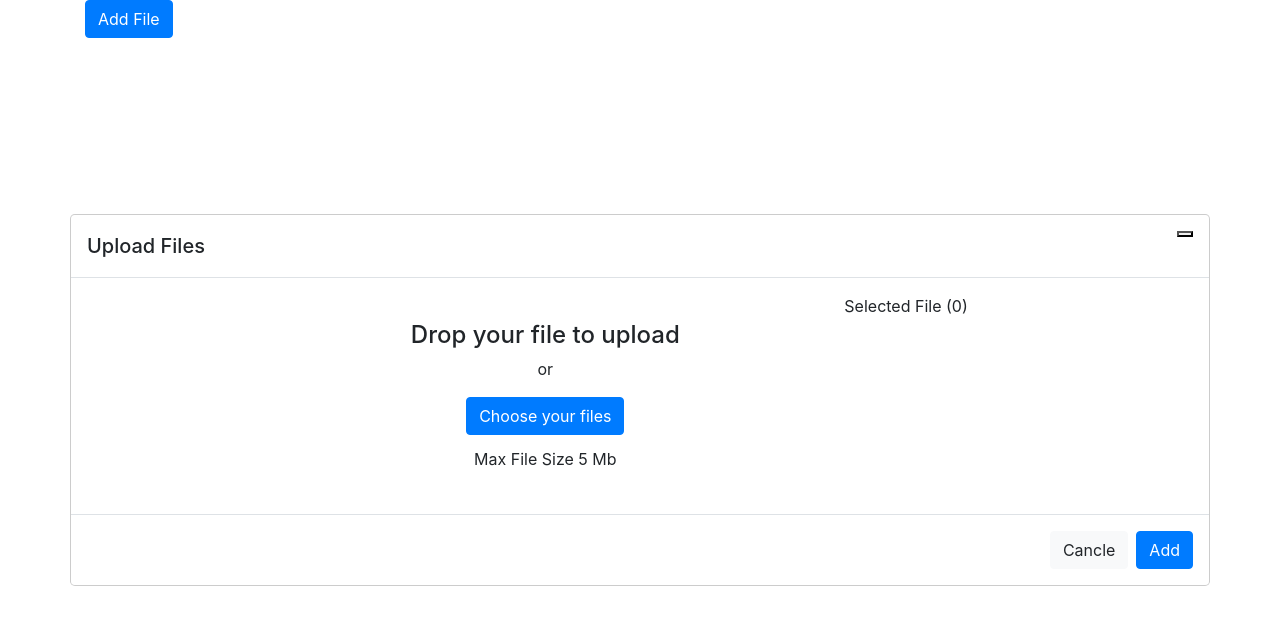
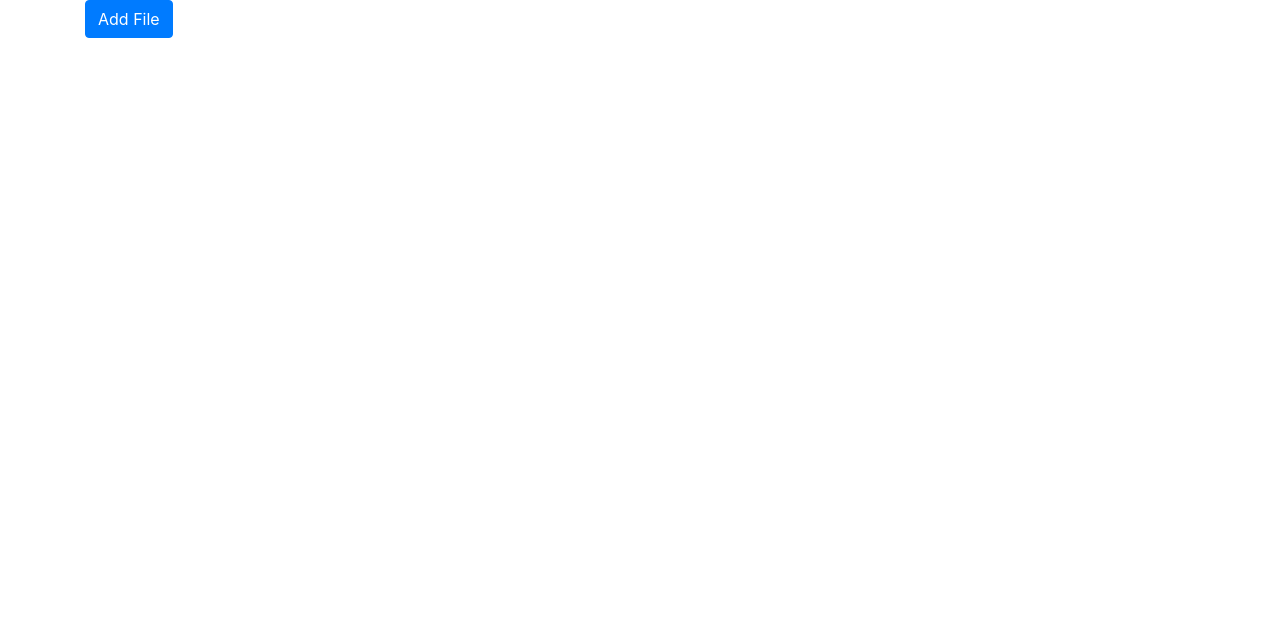
Before and after one commit to Amit-Mahamuni/fileuploader, a React (Create React App) app: page / in a window 1280 px wide. Shown: the top 624 px of the page. Built offline with nearby package versions, Linux system fonts and the light colour scheme.

Commit message:
update separeate component

```diff
--- a/package.json
+++ b/package.json
@@ -6,7 +6,9 @@
     "axios": "^0.27.2",
     "react": "^18.2.0",
     "react-dom": "^18.2.0",
-    "react-scripts": "5.0.1"
+    "react-scripts": "5.0.1",
+    "bootstrap": "^4.4.1",
+    "react-bootstrap": "^1.0.0-beta.17"
   },
   "scripts": {
     "start": "react-scripts start",
--- a/src/App.js
+++ b/src/App.js
@@ -4,8 +4,8 @@ import FileUploader from "./FileUpload";
 const BASE_URL = "http://localhost:3001/"
 function App() {
 
-  const [uploadedFiles, setuploadedFiles] = useState([])
   const [modalShow, setModalShow] = useState(false)
+  const [uploadedFiles, setuploadedFiles] = useState({})
 
   return (
     <>
@@ -14,12 +14,16 @@ function App() {
           onClick={() => setModalShow(!modalShow)}>Add File</button>
         <div className="list-group">
           {
-            uploadedFiles.map((x, i) =>
-              <a key={"file_uploaded_" + i} href={BASE_URL + x.link} className="list-group-item list-group-item-action" aria-current="true"
-                target="_blank" rel="noreferrer">
-                {x.name}
-              </a>
-            )
+            Object.values(uploadedFiles).map((x, i) => {
+              if (x.progress === 100 && x.link) {
+                return (
+                  <a key={"file_uploaded_" + i} href={BASE_URL + x.link} className="list-group-item list-group-item-action" aria-current="true"
+                    target="_blank" rel="noreferrer">
+                    {x.data.name}
+                  </a>
+                )
+              }
+            })
           }
         </div>
       </div>
--- a/src/FileUpload.js
+++ b/src/FileUpload.js
@@ -3,7 +3,6 @@ import { useState } from "react";
 import { Modal } from "react-bootstrap";
 
 export default function FileUploader(props) {
-    const [file, setFile] = useState({})
     const [drag, setDrag] = useState(false)
     const [fileOption, setFileOption] = useState({
         type: props.type,
@@ -15,19 +14,14 @@ export default function FileUploader(props) {
 
     function sendData(e) {
         e.preventDefault()
-        let temp = []
-        Object.entries(file).map((x, i) => {
-            temp.push({
-                name: x[0],
-                link: x[1].link
-            })
+        Object.entries(props.uploadedFiles).map((x, i) => {
             if (x[1].progress != 100) {
                 const formData = new FormData();
                 formData.append("docFile", x[1].data);
                 axios.post("http://localhost:3001/", formData,
                     {
                         onUploadProgress: data => {
-                            setFile(pre => {
+                            props.setuploadedFiles(pre => {
                                 return {
                                     ...pre,
                                     [x[0]]: {
@@ -39,7 +33,7 @@ export default function FileUploader(props) {
                         }
                     }
                 ).then((res) => {
-                    setFile(pre => {
+                    props.setuploadedFiles(pre => {
 
                         return {
                             ...pre,
@@ -49,23 +43,14 @@ export default function FileUploader(props) {
                             }
                         }
                     })
-                    temp[temp.findIndex(y => y.name = x[0])].link = res.data.data[0]
                 })
             }
 
         })
-
-        // send uploaded file name & link to parent component
-        props.setuploadedFiles(pre => {
-            temp.concat(pre)
-            return temp
-        })
-
-
     }
 
     function selectFile(file) {
-        setFile(prev => {
+        props.setuploadedFiles(prev => {
             let temp = { ...prev }
             Object.values(file).map(x => {
                 if (x.size <= fileOption.maxSize) {
@@ -77,7 +62,7 @@ export default function FileUploader(props) {
     }
 
     function deleteFile(fname) {
-        setFile(pre => {
+        props.setuploadedFiles(pre => {
             let temp = { ...pre };
             delete temp[fname]
             return temp
@@ -116,18 +101,14 @@ export default function FileUploader(props) {
     }
 
     return (
-        <div className="container fileUploaderSec">
-
-
-
-            <div className="modal"
-                tabIndex="-1" id="fileuploadModal">
-                <div className="modal-dialog modal-dialog-centered modal-xl">
-                    <div className="modal-content">
-                        <div className="modal-header">
-                            <h5 className="modal-title">Upload Files</h5>
-                            <button type="button" className="btn-close" data-bs-dismiss="modal" aria-label="Close"></button>
-                        </div>
+        <div className="container ">
+            <Modal show={props.show}
+                onHide={() => props.setModal(!props.show)}
+                size="xl" aria-labelledby="contained-modal-title-vcenter"
+                centered>
+                <Modal.Header closeButton>
+                    <Modal.Title>Upload Files</Modal.Title>
+                </Modal.Header>
                 <form onSubmit={(e) => sendData(e)}>
                     <div className="modal-body">
                         <div className="row">
@@ -154,10 +135,10 @@ export default function FileUploader(props) {
                                 </div>
                             </div>
                             <div className="col-md-4">
-                                        <span>Selected File ({Object.keys(file).length})</span>
+                                <span>Selected File ({Object.keys(props.uploadedFiles).length})</span>
                                 {
-                                            Object.keys(file).length ?
-                                                Object.entries(file).map((x, i) => {
+                                    Object.keys(props.uploadedFiles).length ?
+                                        Object.entries(props.uploadedFiles).map((x, i) => {
                                             return (
                                                 <div className="card mb-3" key={"fileCard_" + i}>
                                                     <div className="row g-0">
@@ -193,14 +174,12 @@ export default function FileUploader(props) {
                         </div>
                     </div>
                     <div className="modal-footer">
-                                <button type="reset" className="btn btn-light">Cancle</button>
+                        <button type="reset" className="btn btn-light"
+                            onClick={() => props.setModal(!props.show)}>Cancle</button>
                         <button type="submit" className="btn btn-primary ms-2">Add</button>
                     </div>
                 </form>
-                    </div>
-                </div>
-            </div>
-
+            </Modal>
         </div>
     )
 }
--- a/src/index.css
+++ b/src/index.css
@@ -12,13 +12,6 @@ code {
     monospace;
 }
 
-.fileUploaderSec{
-  height: 90vh !important;
-  position: fixed;
-  top:50%;
-  left: 50%;
-  transform: translate(-50%,-50%);
-}
 
 .filecardTitle{
   text-decoration: none;
@@ -28,7 +21,3 @@ code {
   -webkit-line-clamp: 1 !important;
   -webkit-box-orient: vertical !important;
 }
-
-.modal{
-  display: block !important;
-}
```
Lines whose indentation alone changed are shown as unchanged.
